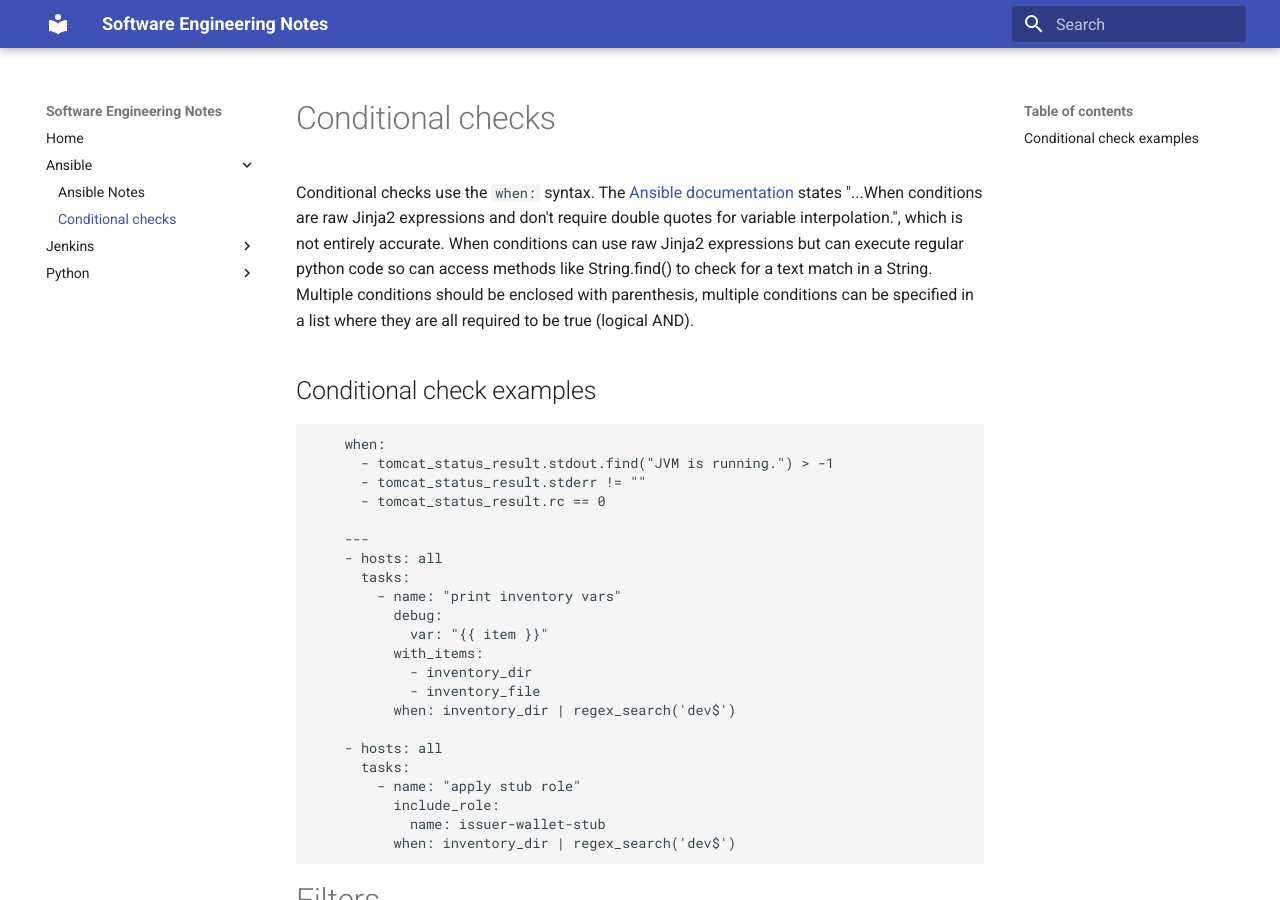
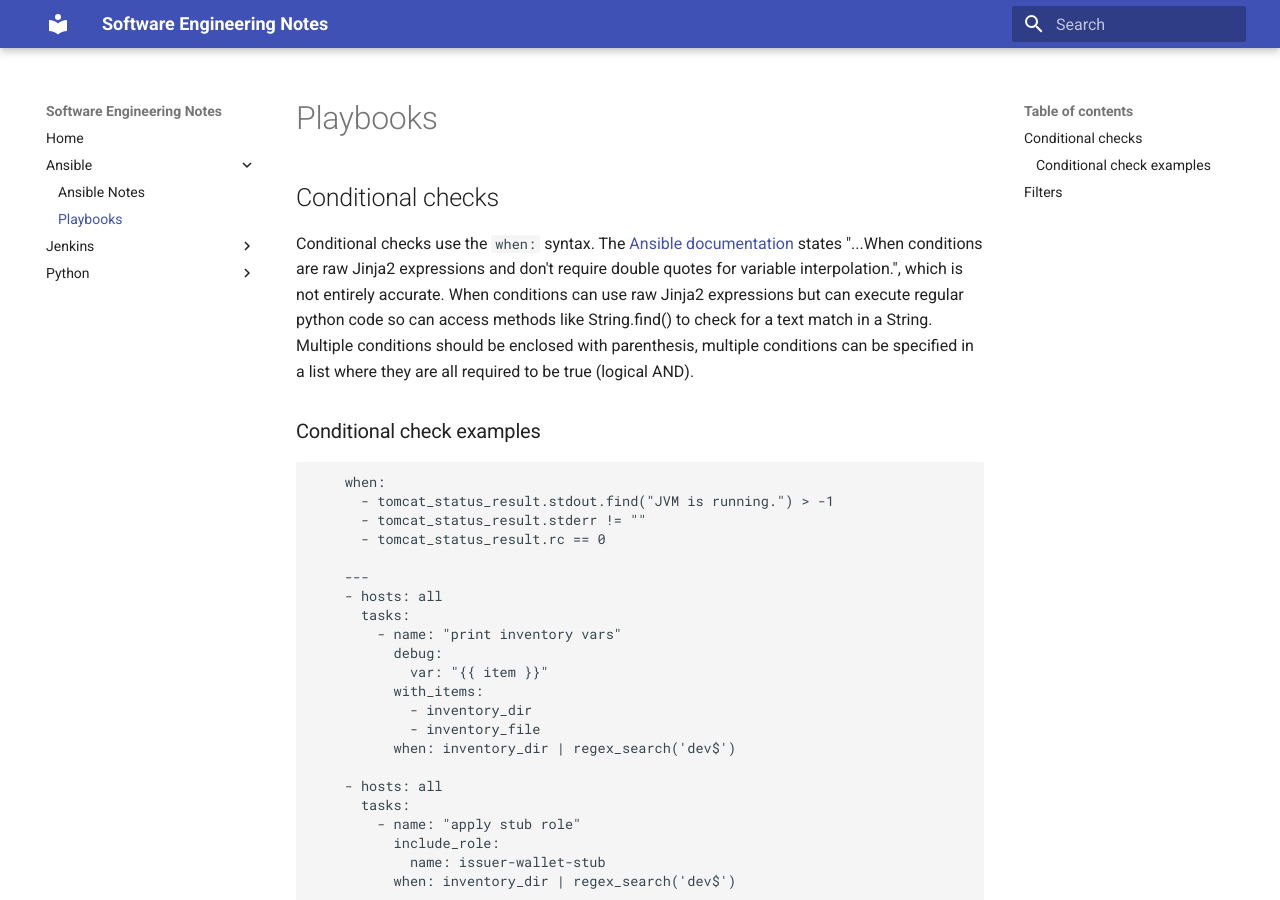
Before and after one commit to agarthetiger/mkdocs, an MkDocs documentation site: the page built from docs/ansible/playbooks.md, in a window 1280 px wide and 900 px high. Built offline with MkDocs 1.6.1 and Material for MkDocs 9.7.7, drawn with Linux system fonts in a browser that asks for light colours.

Commit message:
Update and rename conditionals-and-filters.md to playbooks.md

````diff
--- a/docs/ansible/conditionals-and-filters.md
+++ b/docs/ansible/playbooks.md
@@ -1,8 +1,9 @@
-# Conditional checks
+# Playbooks
+## Conditional checks
 
 Conditional checks use the `when:` syntax. The [Ansible documentation](https://docs.ansible.com/ansible/latest/user_guide/playbooks_conditionals.html) states "...When conditions are raw Jinja2 expressions and don't require double quotes for variable interpolation.", which is not entirely accurate. When conditions can use raw Jinja2 expressions but can execute regular python code so can access methods like String.find() to check for a text match in a String. Multiple conditions should be enclosed with parenthesis, multiple conditions can be specified in a list where they are all required to be true (logical AND).
 
-## Conditional check examples
+### Conditional check examples
 
 ```yaml
     when:
@@ -29,7 +30,7 @@ Conditional checks use the `when:` syntax. The [Ansible documentation](https://d
           when: inventory_dir | regex_search('dev$')
 ```
 
-# Filters
+## Filters
 
 See documentation on [filters](http://docs.ansible.com/ansible/latest/user_guide/playbooks_filters.html).
 Filters use Jinja2, and Ansible ships with some extra ones to those available in Jinja2. Remember that if using a filter in a conditional statement that python methods are also accessible.
````
